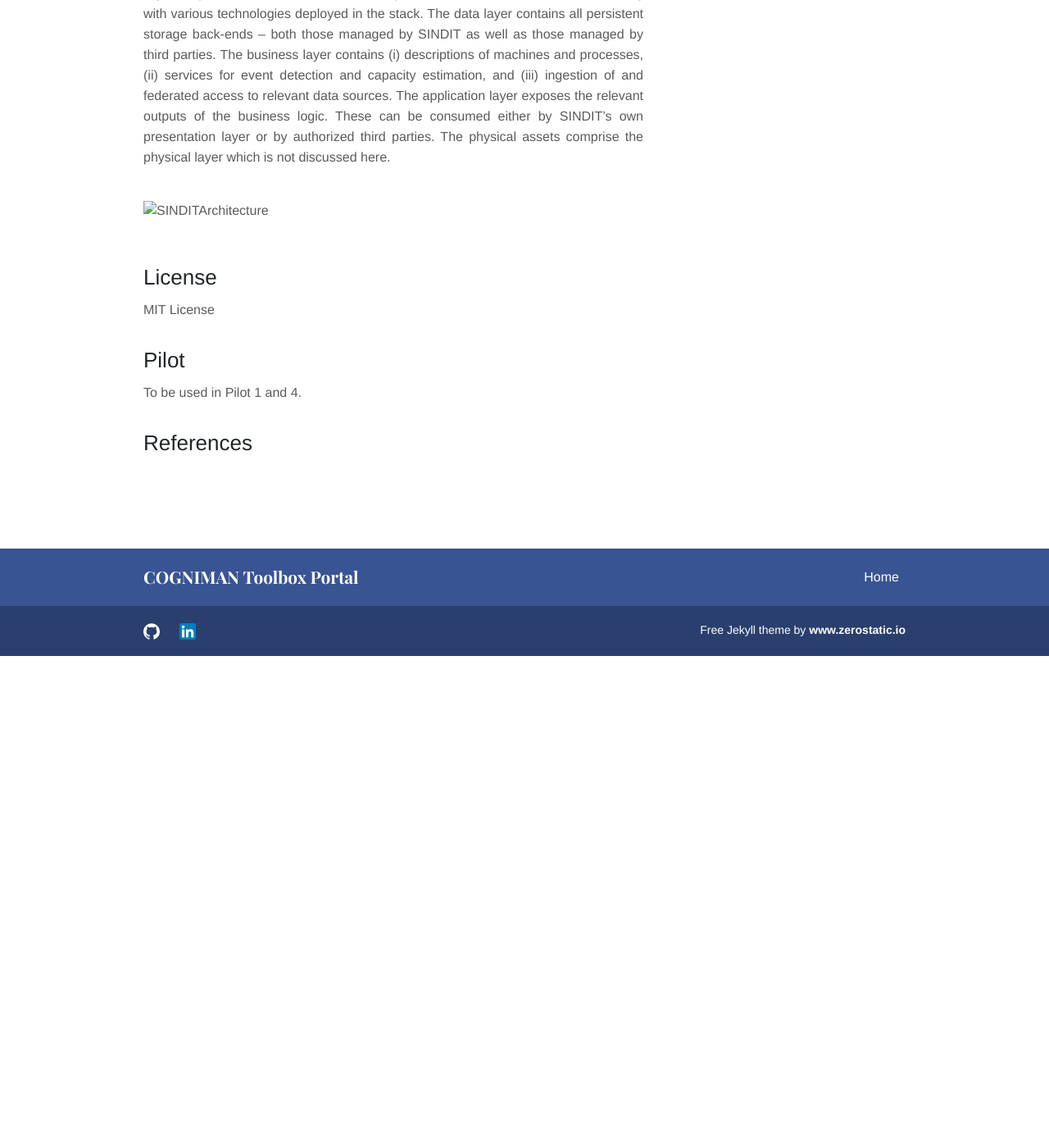
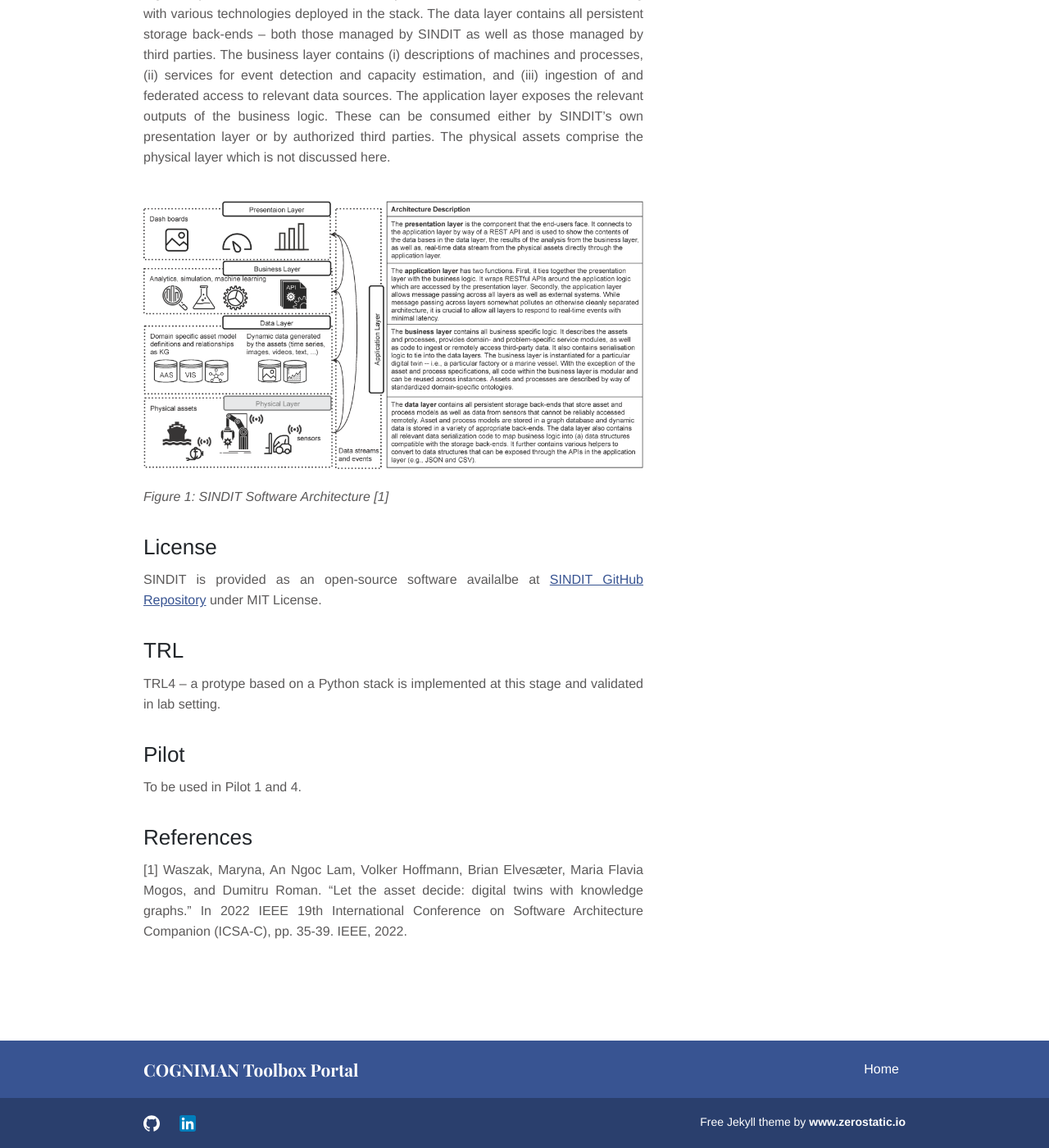
Before and after one commit to COGNIMANEU/toolbox, a Jekyll site: the page built from _digitaltwin/sindit.md, in a window 1280 px wide and 1400 px high, scrolled down 921 px. Shown: the whole window at 82% size. Built offline with Jekyll 4.4.1, drawn with Linux system fonts in a browser that asks for light colours; before the commit the page ends 1721 px from its top, so only the background shows below that.

Commit message:
update sindit

```diff
--- a/_digitaltwin/sindit.md
+++ b/_digitaltwin/sindit.md
@@ -26,12 +26,17 @@ The framework is meant to help factories IT personnel in the process of represen
 
 Figure 1 provides illustration of the four-layer software architecture of SINDIT along with various technologies deployed in the stack. The data layer contains all persistent storage back-ends – both those managed by SINDIT as well as those managed by third parties. The business layer contains (i) descriptions of machines and processes, (ii) services for event detection and capacity estimation, and (iii) ingestion of and federated access to relevant data sources. The application layer exposes the relevant outputs of the business logic. These can be consumed either by SINDIT’s own presentation layer or by authorized third parties. The physical assets comprise the physical layer which is not discussed here.
 
-![SINDITArchitecture](images/sindit/SINDIT_software_architecture.png)
+![SINDITArchitecture](/images/sindit/SINDIT_software_architecture.png)
+*Figure 1: SINDIT Software Architecture [1]*
 
 ## License
-MIT License
+SINDIT is provided as an open-source software availalbe at [SINDIT GitHub Repository](https://github.com/SINTEF-9012/SINDIT) under MIT License.
+
+## TRL
+TRL4 – a protype based on a Python stack is implemented at this stage and validated in lab setting.
 
 ## Pilot
 To be used in Pilot 1 and 4.
 
 ## References
+[1] Waszak, Maryna, An Ngoc Lam, Volker Hoffmann, Brian Elvesæter, Maria Flavia Mogos, and Dumitru Roman. "Let the asset decide: digital twins with knowledge graphs." In 2022 IEEE 19th International Conference on Software Architecture Companion (ICSA-C), pp. 35-39. IEEE, 2022.
```
